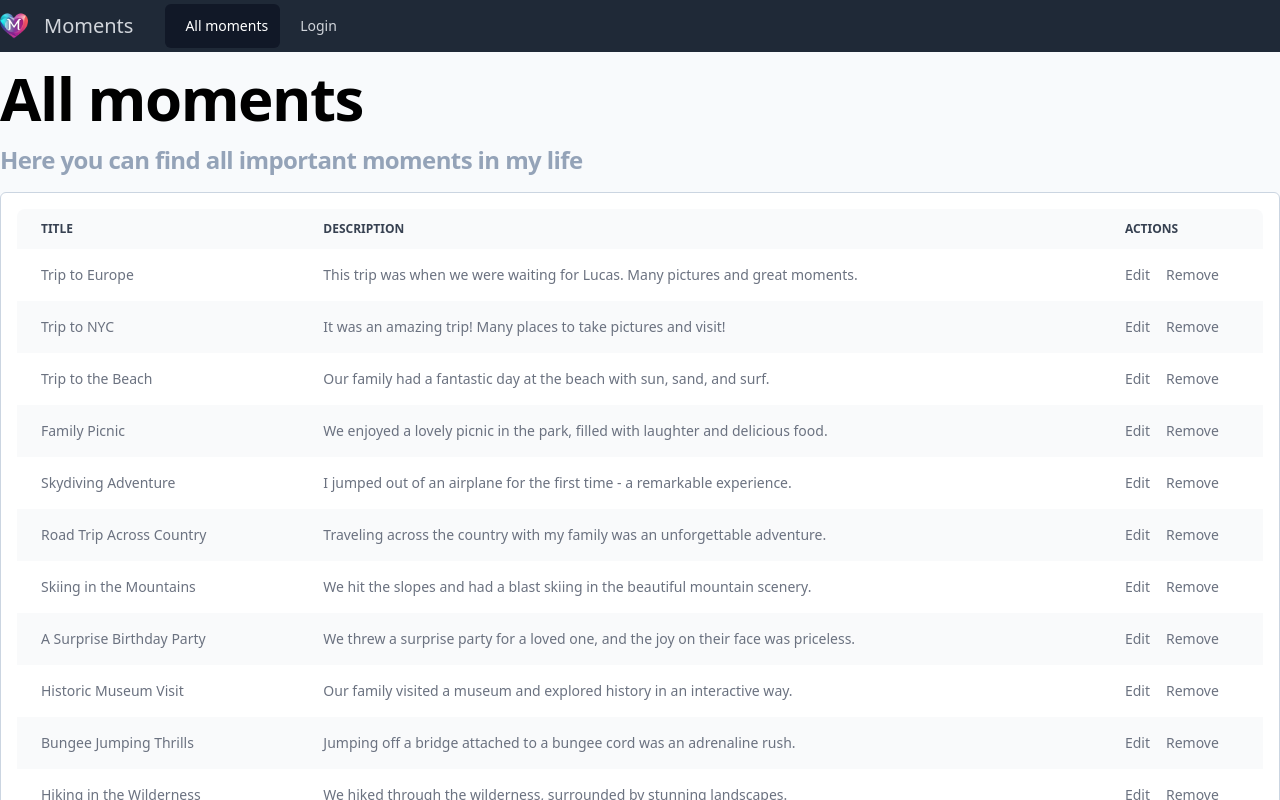
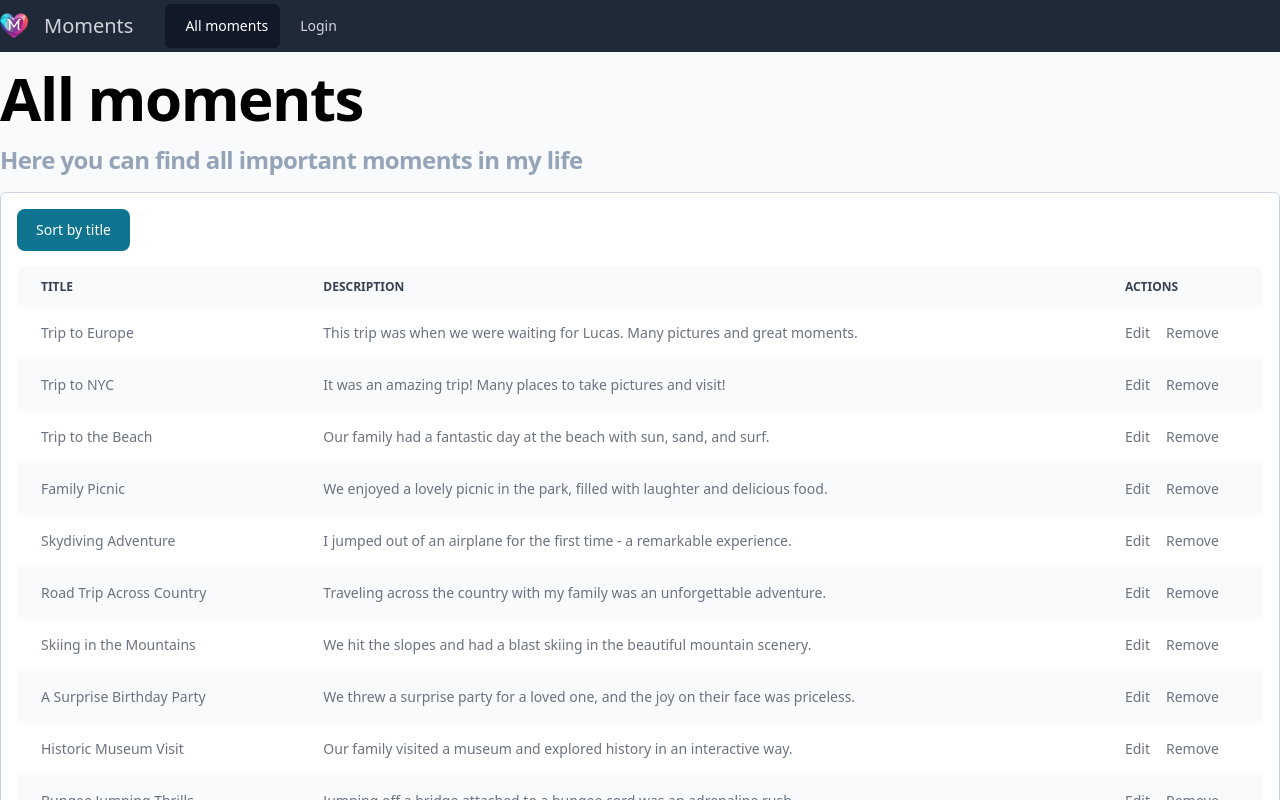
Before and after one commit to hrohden/getclass-frontend, a React (Vite) app: page /all in a window 1280 px wide. Shown: the top 800 px of the page. Built offline with nearby package versions, Linux system fonts and the light colour scheme.

Commit message:
Add sorting functionality to TableMoments component

```diff
--- a/src/components/TableMoments.tsx
+++ b/src/components/TableMoments.tsx
@@ -1,4 +1,5 @@
-import { Table } from 'flowbite-react'
+import { Button, Table } from 'flowbite-react'
+import { useState } from 'react'
 import toast from 'react-hot-toast'
 import { useDispatch } from 'react-redux'
 import { Link } from 'react-router-dom'
@@ -7,10 +8,26 @@ import { Moment } from '../types/Moment'
 import NoMomentsToDisplayAlert from './NoMomentsToDisplayAlert'
 
 const TableMoments = ({ moments }: { moments: Moment[] | undefined }) => {
+  const [listMoments, setListMoments] = useState<Moment[] | undefined>(moments)
   const dispatch = useDispatch()
+  const handleSortByTitle = () => {
+    setListMoments(prevState => {
+      let newState = prevState ? [...prevState] : []
+      newState.sort((a, b) => {
+        if (a.title > b.title) return 1
+        if (a.title < b.title) return -1
+        return 0
+      })
+      return newState
+    })
+  }
   return moments?.length === 0 ? (
     <NoMomentsToDisplayAlert />
   ) : (
+    <>
+      <div className='mb-4 flex gap-4'>
+        <Button onClick={handleSortByTitle}>Sort by title</Button>
+      </div>
       <Table striped>
         <Table.Head>
           <Table.HeadCell>Title</Table.HeadCell>
@@ -18,7 +35,7 @@ const TableMoments = ({ moments }: { moments: Moment[] | undefined }) => {
           <Table.HeadCell>Actions</Table.HeadCell>
         </Table.Head>
         <Table.Body>
-        {moments?.map(({ id, title, description }) => (
+          {listMoments?.map(({ id, title, description }) => (
             <Table.Row key={id}>
               <Table.Cell>{title}</Table.Cell>
               <Table.Cell>{description}</Table.Cell>
@@ -40,6 +57,7 @@ const TableMoments = ({ moments }: { moments: Moment[] | undefined }) => {
           ))}
         </Table.Body>
       </Table>
+    </>
   )
 }
 
```
Lines whose indentation alone changed are shown as unchanged.
